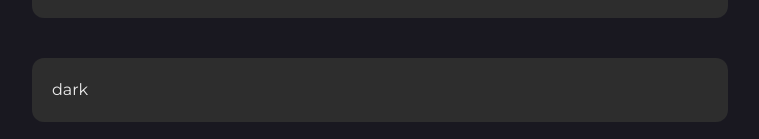
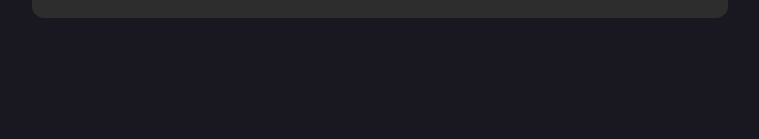
Before and after one commit to thisisal1yev/portfolio, a React (Vite) app: page / in a window 1280 px wide. Shown: the part 2731-2870 px from the top of the page, without its empty margins (28-787 px from the left). After the commit the page ends 2769 px from the top, so only its background shows below. Built offline with nearby package versions, Linux system fonts and the light colour scheme.

Commit message:
feat: remove Footer component and update styles in ProjectsList for consistency

```diff
--- a/src/app/index.tsx
+++ b/src/app/index.tsx
@@ -1,7 +1,7 @@
 import { User } from 'lucide-react'
 
 import { HorizontalLine, Link, StatsBlock } from '@shared/components'
-import { Footer, MarqueeBlock, ProjectsList } from '@widgets'
+import { MarqueeBlock, ProjectsList } from '@widgets'
 
 export function Home() {
   return (
@@ -82,7 +82,7 @@ export function Home() {
           id='projects'
           className='dark:bg-dark-secondary space-y-5 rounded-xl bg-white p-5'
         >
-          <h2 className='border-gray border-b-2 pb-5 text-3xl font-semibold'>
+          <h2 className='dark:border-gray border-light-primary border-b-2 pb-5 text-3xl font-semibold'>
             Избранные проекты
           </h2>
 
@@ -166,8 +166,6 @@ export function Home() {
             </div>
           </div>
         </section>
-
-        <Footer />
       </div>
 
       <div className='flex-2/5'>
--- a/src/widgets/Footer/ui/Footer.tsx
+++ /dev/null
@@ -1,16 +0,0 @@
-import { useTheme } from '@shared/hooks'
-
-export function Footer() {
-  const { theme, toggleTheme } = useTheme()
-
-  return (
-    <section
-      id='footer'
-      className='dark:bg-dark-secondary rounded-xl bg-white p-5'
-    >
-      <button onClick={toggleTheme}>
-        {theme === 'dark' ? 'dark' : 'light'}
-      </button>
-    </section>
-  )
-}
--- a/src/widgets/ProjectsList/ui/ProjectsList.tsx
+++ b/src/widgets/ProjectsList/ui/ProjectsList.tsx
@@ -9,7 +9,7 @@ export function ProjectsList() {
       {PROJECTS.map((project) => (
         <li
           key={project.title}
-          className='border-gray/50 dark:border-gray hover:border-dark-primary hover:dark:border-purple group flex justify-between gap-x-5 pb-5 transition-all duration-300 not-last:border-b-2'
+          className='border-light-primary dark:border-gray hover:border-dark-primary hover:dark:border-purple group flex justify-between gap-x-5 pb-5 transition-all duration-300 not-last:border-b-2'
         >
           <div className='flex w-auto flex-col items-start justify-between'>
             <h4 className='text-2xl font-semibold whitespace-nowrap transition-transform duration-300 group-hover:translate-x-4'>
--- a/src/widgets/index.ts
+++ b/src/widgets/index.ts
@@ -1,3 +1,2 @@
-export { Footer } from './Footer/ui/Footer'
 export { MarqueeBlock } from './MarqueeBlock/ui/MarqueeBlock'
 export { ProjectsList } from './ProjectsList/ui/ProjectsList'
```
